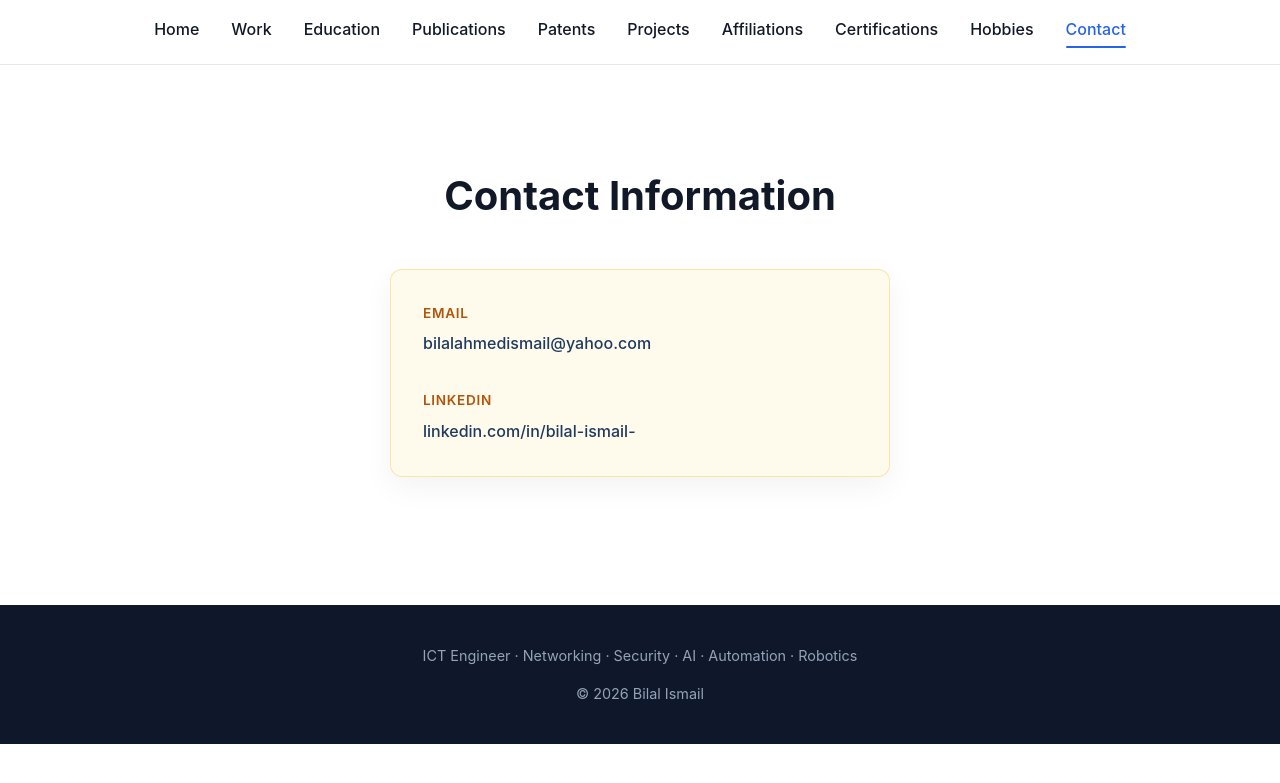
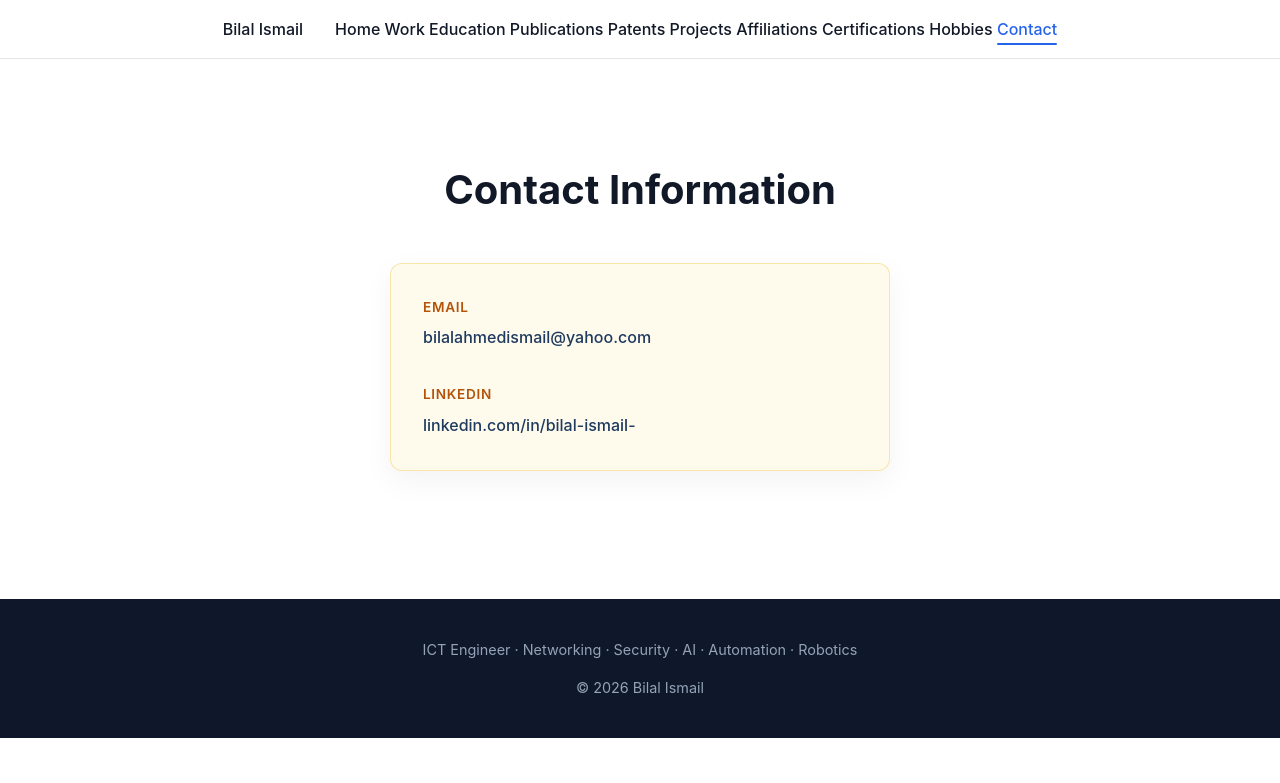
Before and after one commit to bilal-ismail/bilal-ismail.github.io, a Jekyll site: the page built from contact.md, in a window 1280 px wide. Shown: the top 783 px of the page. Built offline with Jekyll 4.4.1, drawn with Linux system fonts in a browser that asks for light colours.

Commit message:
Update header.html

```diff
--- a/_includes/header.html
+++ b/_includes/header.html
@@ -1,5 +1,14 @@
 <header class="site-header">
   <nav class="nav">
+
+    <div class="nav-brand">
+      <a href="{{ '/' | relative_url }}">
+        {{ site.title }}
+      </a>
+    </div>
+
+    <div class="nav-links">
+
       <a href="{{ '/' | relative_url }}"
          class="nav-link {% if page.url == '/' %}active{% endif %}">
         Home
@@ -46,8 +55,11 @@
       </a>
 
       <a href="{{ '/contact' | relative_url }}"
-       class="nav-link {% if page.url contains '/contact' %}active{% endif %}">
+         class="nav-link contact-btn {% if page.url contains '/contact' %}active{% endif %}">
         Contact
       </a>
+
+    </div>
+
   </nav>
 </header>
```
Lines whose indentation alone changed are shown as unchanged.
